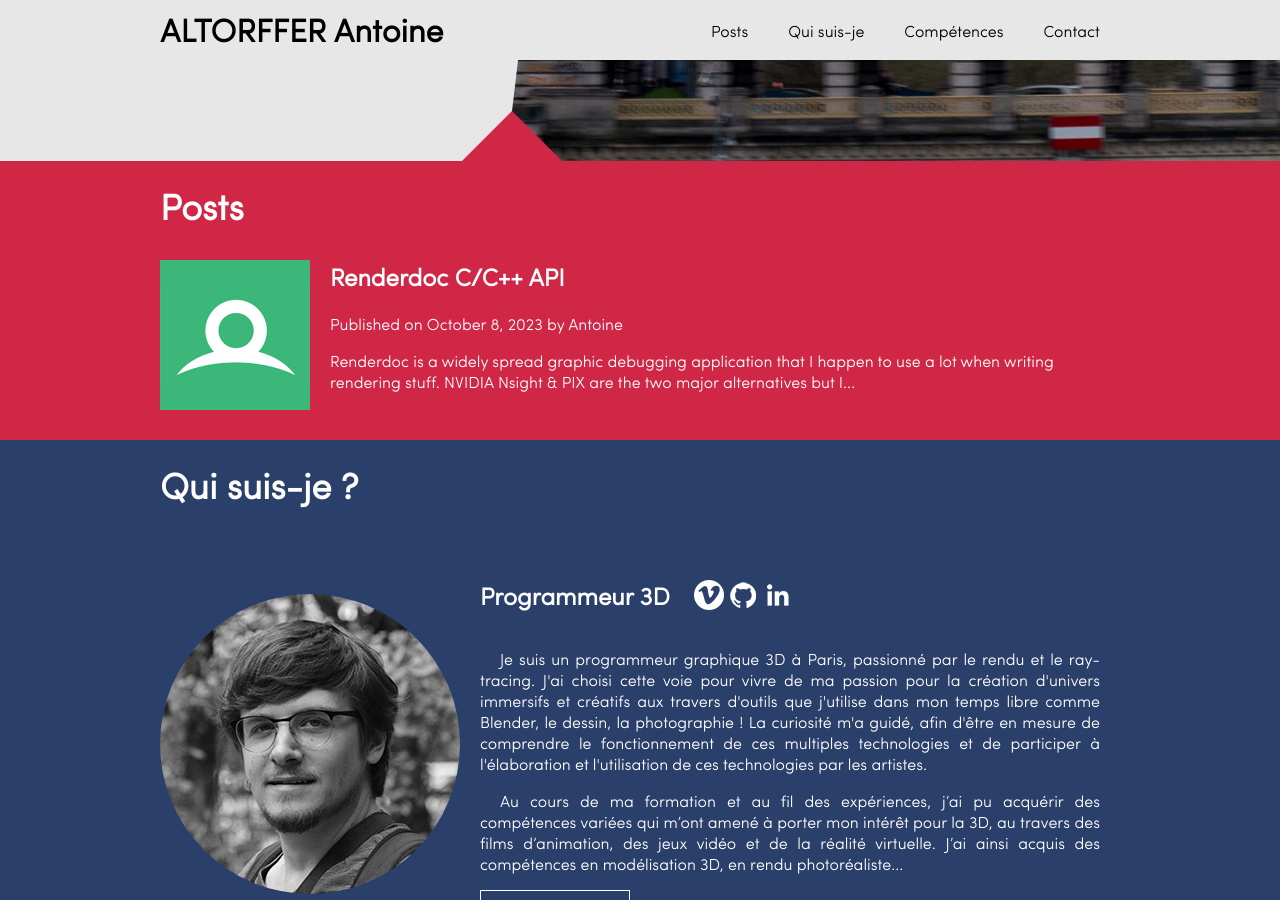
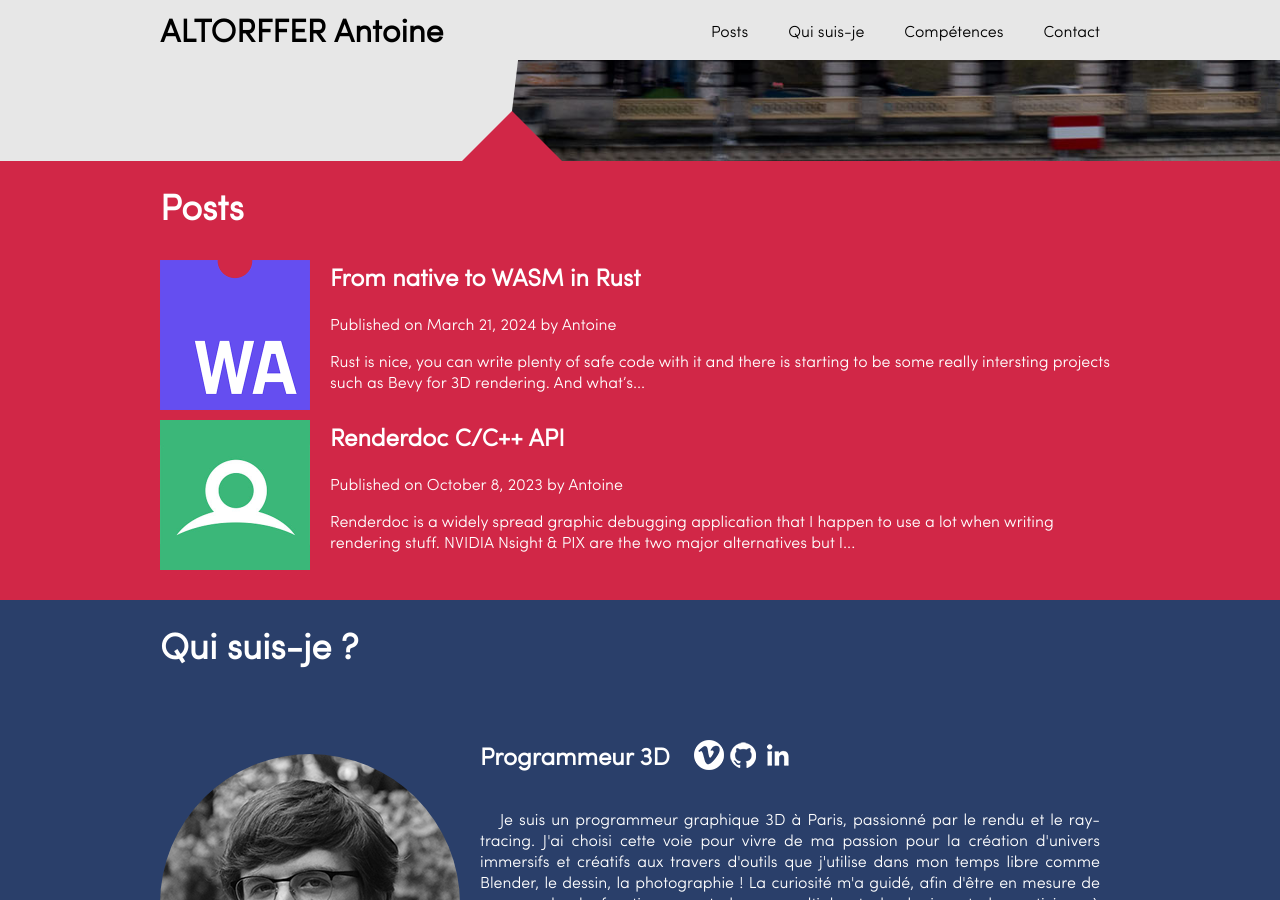
Before and after one commit to antaalt/antaalt.github.io, a Jekyll site: the page built from index.md, in a window 1280 px wide and 900 px high, scrolled down 730 px. Built offline with Jekyll 4.4.1, drawn with Linux system fonts in a browser that asks for light colours; some of the changed lines change nothing that is shown.

Commit message:
Moved to post

```diff
--- a/_drafts/2024-03-21-from-native-to-wasm-in-rust.md
+++ b/_posts/2024-03-21-from-native-to-wasm-in-rust.md
@@ -9,7 +9,7 @@ background: '/assets/images/posts/wasm.png'
 
 Rust is nice, you can write plenty of safe code with it and there is starting to be some really intersting projects such as [Bevy](https://bevyengine.org/) for 3D rendering. And what's so nice about Bevy is that it's using [WGPU](https://wgpu.rs/) ! And WGPU support [WebAssembly](https://webassembly.org/) ! Which makes bevy able to run on the browser !
 
-But I am not here to talk about Bevy, I am here to talk about custom engine & applications. One of the classic duo for 3D application in rust is [winit](https://github.com/rust-windowing/winit), a window handling library used with WGPU for the graphic backend. I started a small project and wanted to port it on wasm, but did not found much resources about converting an existing winit / wgpu application to wasm, with in bonus, a github action workflow for github pages, so here it is !
+But I am not here to talk about Bevy, but about custom engine & applications. One of the classic duo for 3D application in rust is [winit](https://github.com/rust-windowing/winit), a window handling library used with WGPU for the graphic backend. I started a small project and wanted to port it on wasm, but did not found much resources about converting an existing winit / wgpu application to wasm, so here it is !
 
 # Quick note
 
```
